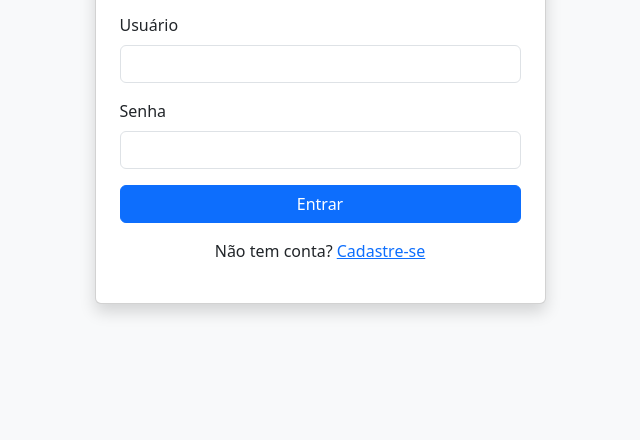
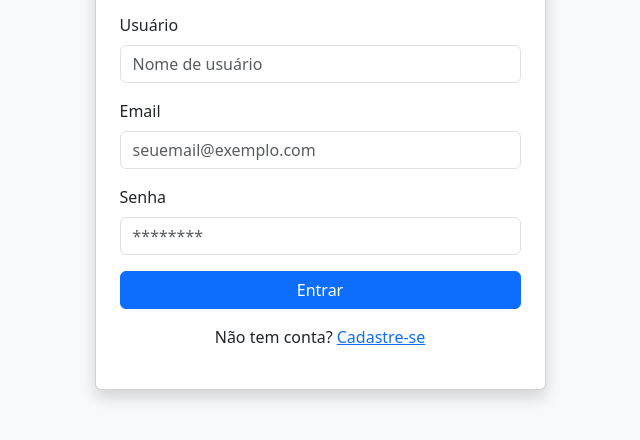
Before and after one commit to ZiulDario/Atividades, a website: page Desafio-TCI1/public/index.html in a window 1280 px wide. Shown: the part 110-550 px from the top of the page, without its empty margins (320-960 px from the left). Drawn offline with nearby package versions, Linux system fonts and the light colour scheme.

Commit message:
db criado e elementos adicionados ao registro

```diff
--- a/Desafio-TCI1/public/index.html
+++ b/Desafio-TCI1/public/index.html
@@ -15,11 +15,15 @@
         <form action="/login" method="POST">
           <div class="mb-3">
             <label class="form-label">Usuário</label>
-            <input type="text" name="username" class="form-control" required>
+            <input type="text" name="username" class="form-control" placeholder="Nome de usuário">
+          </div>
+          <div class="mb-3">
+            <label class="form-label">Email</label>
+            <input type="text" name="email" class="form-control" placeholder="seuemail@exemplo.com">
           </div>
           <div class="mb-3">
             <label class="form-label">Senha</label>
-            <input type="password" name="password" class="form-control" required>
+            <input type="password" name="password" class="form-control" placeholder="********">
           </div>
           <button type="submit" class="btn btn-primary w-100">Entrar</button>
         </form>
```
Also changed, not shown: Desafio-TCI1/public/cadastro.html (+8 -0 lines), 1 other file.
